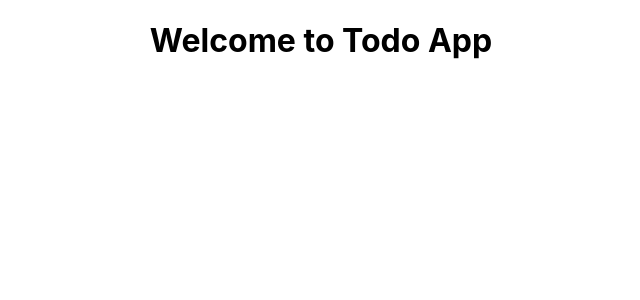
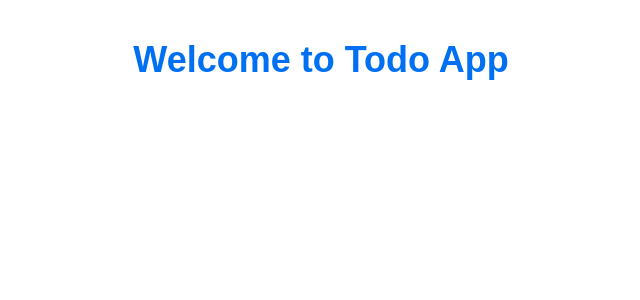
Before and after one commit to talent-programmer/MERN---TODO, a React (Create React App) app in the folder todo-fronted/: page / in a window 1280 px wide. Shown: the top 300 px of the page, without its empty margins (319-959 px from the left). Built offline with nearby package versions, Linux system fonts and the light colour scheme.

Commit message:
todo-fronted tailwind css setup

```diff
--- a/todo-fronted/package.json
+++ b/todo-fronted/package.json
@@ -40,5 +40,10 @@
       "last 1 firefox version",
       "last 1 safari version"
     ]
+  },
+  "devDependencies": {
+    "autoprefixer": "^10.4.7",
+    "postcss": "^8.4.14",
+    "tailwindcss": "^3.1.3"
   }
 }
--- /dev/null
+++ b/todo-fronted/postcss.config.js
@@ -0,0 +1,6 @@
+module.exports = {
+  plugins: {
+    tailwindcss: {},
+    autoprefixer: {},
+  },
+}
--- a/todo-fronted/src/App.js
+++ b/todo-fronted/src/App.js
@@ -1,12 +1,7 @@
 function App() {
   return (
     <div>
-      <h1
-        style={{
-          textAlign: "center",
-        }}>
-        Welcome to Todo App
-      </h1>
+      <h1 className="my-10 text-4xl text-primaryColor text-center font-bold">Welcome to Todo App</h1>
     </div>
   );
 }
--- a/todo-fronted/src/index.css
+++ b/todo-fronted/src/index.css
@@ -1,10 +1,12 @@
+/* Tailwind CSS */
+@tailwind base;
+@tailwind components;
+@tailwind utilities;
+
+/* Google Fonts */
+@import url("https://fonts.googleapis.com/css2?family=Poppins:ital,wght@0,300;0,500;0,700;1,300;1,500;1,700&display=swap");
+
+/* Root CSS */
 body {
-  margin: 0;
-  font-family: -apple-system, BlinkMacSystemFont, "Segoe UI", "Roboto", "Oxygen", "Ubuntu", "Cantarell", "Fira Sans", "Droid Sans", "Helvetica Neue", sans-serif;
-  -webkit-font-smoothing: antialiased;
-  -moz-osx-font-smoothing: grayscale;
+  font-family: "Poppins", sans-serif;
 }
-
-code {
-  font-family: source-code-pro, Menlo, Monaco, Consolas, "Courier New", monospace;
-}
--- /dev/null
+++ b/todo-fronted/tailwind.config.js
@@ -0,0 +1,17 @@
+module.exports = {
+  content: ["./src/**/*.{js,jsx,ts,tsx}"],
+  theme: {
+    screens: {
+      sm: "480px",
+      md: "768px",
+      lg: "976px",
+      xl: "1440px",
+    },
+    extend: {
+      colors: {
+        primaryColor: "#0070f3",
+      },
+    },
+  },
+  plugins: [],
+};
```
Also changed, not shown: 1 other file (tests, documents, lock files or other folders).
